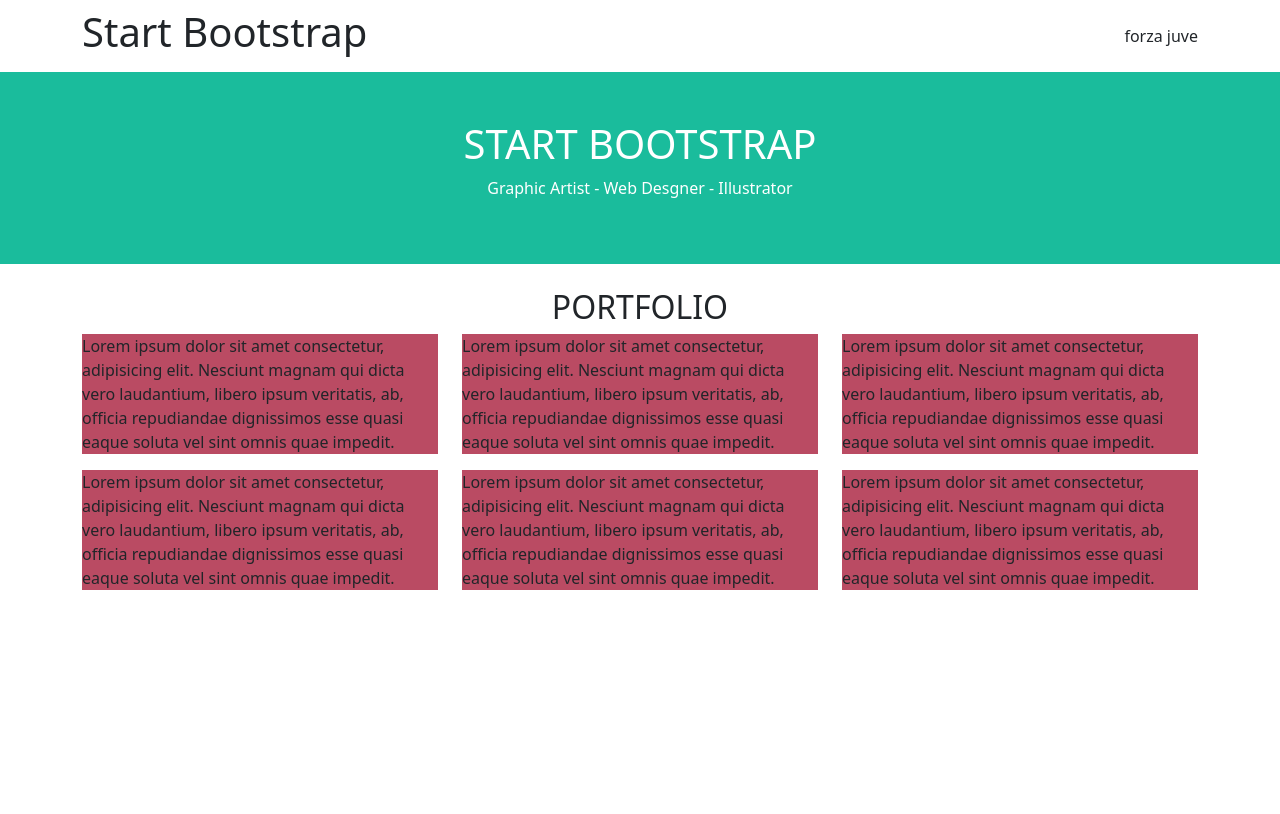
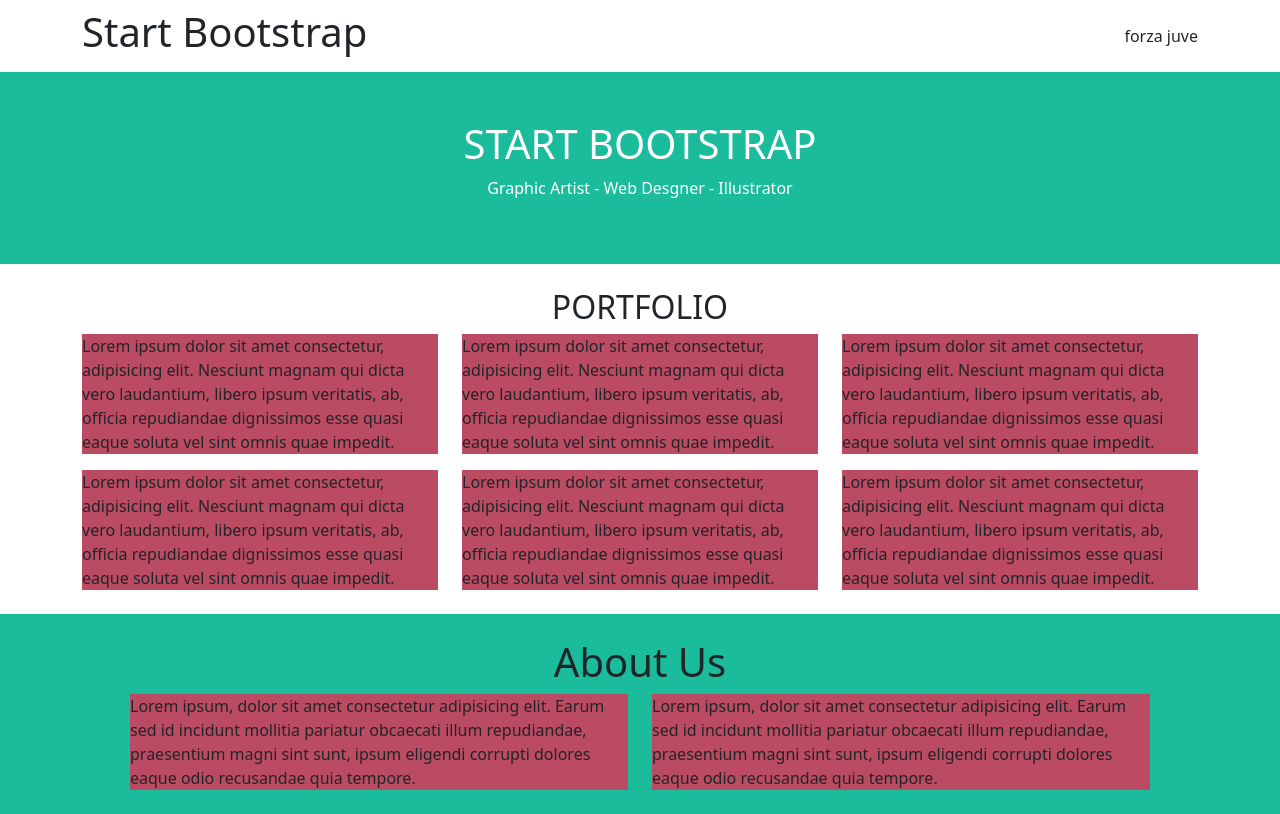
Before and after one commit to Alfredodaniello/html-css-bootstrap-freelancer, a plain HTML site: page index.html in a window 1280 px wide. Drawn offline with nearby package versions, Linux system fonts and the light colour scheme.

Commit message:
feat: add section about us

```diff
--- a/index.html
+++ b/index.html
@@ -52,6 +52,19 @@
                 </div>
             </div>
         </section>
+        <section class="ms-bg-green py-4">
+            <div class="container">
+                <h1 class="text-center">About Us</h1>
+                <div class="row gy-3 px-5">
+                    <div class="col-12 col-md-6">
+                        <div class="ms-bg-bordeaux">Lorem ipsum, dolor sit amet consectetur adipisicing elit. Earum sed id incidunt mollitia pariatur obcaecati illum repudiandae, praesentium magni sint sunt, ipsum eligendi corrupti dolores eaque odio recusandae quia tempore.</div>
+                    </div>
+                    <div class="col-12 col-md-6">
+                        <div class="ms-bg-bordeaux">Lorem ipsum, dolor sit amet consectetur adipisicing elit. Earum sed id incidunt mollitia pariatur obcaecati illum repudiandae, praesentium magni sint sunt, ipsum eligendi corrupti dolores eaque odio recusandae quia tempore.</div>
+                    </div>
+                </div>
+            </div>
+        </section>
     </main>
     <!--Bootstrap Css-->
     <script src="https://cdn.jsdelivr.net/npm/bootstrap@5.3.3/dist/js/bootstrap.bundle.min.js" integrity="sha384-YvpcrYf0tY3lHB60NNkmXc5s9fDVZLESaAA55NDzOxhy9GkcIdslK1eN7N6jIeHz" crossorigin="anonymous"></script>
```
